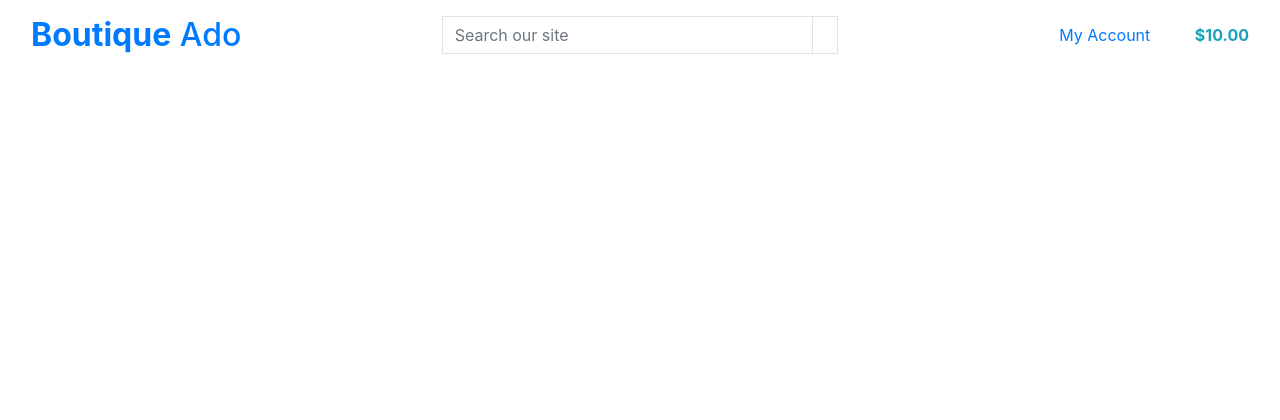
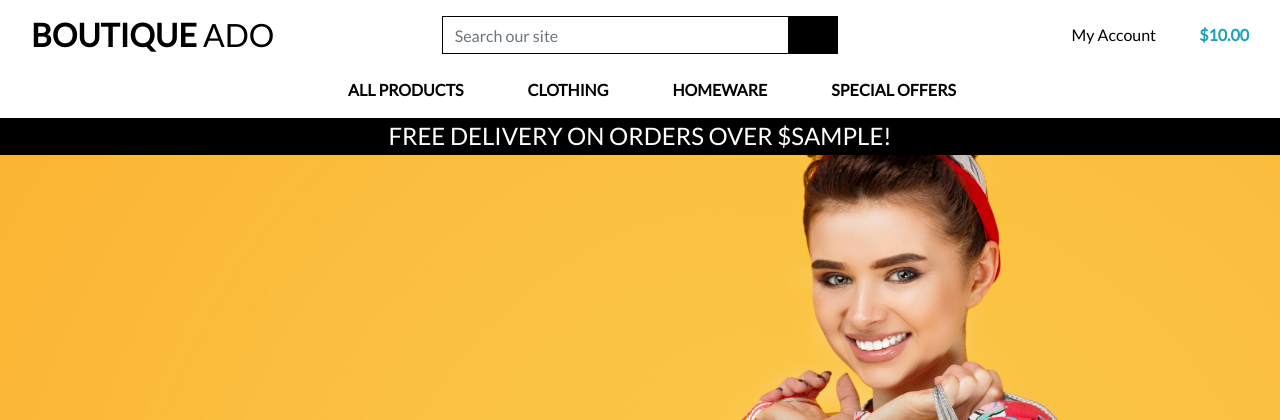
Before and after one commit to sphenry2799/boutique_ado_v1, a Django app: template templates/base.html in a window 1280 px wide. Shown: the top 420 px of the page. Run offline with Django 3.2, Linux system fonts and the light colour scheme; the template is opened without the code that fills it: most values are stand-ins (such as "Sample title", 1, 10 or a date in 2020).

Commit message:
add header and main nav bar

```diff
--- a/home/templates/home/index.html
+++ b/home/templates/home/index.html
@@ -1,7 +1,7 @@
 {% extends "base.html" %}
 {% load static %}
 
-{% block page header}
+{% block page_header %}
 <div class="container header-container">
     <div class="row">
         <div class="col">
@@ -10,7 +10,7 @@
     </div>
 </div>
 
-{% end block %}
+{% endblock %}
 
 {% block content %}
 
--- a/static/css/base.css
+++ b/static/css/base.css
@@ -56,6 +56,10 @@ body {
     border: 1px solid black !important;
 }
 
+.bg-black {
+    background: #000 !important;
+}
+
 /* -------------------------------- Media Queries */
 
 /* Slightly larger container on xl screens */
--- a/templates/base.html
+++ b/templates/base.html
@@ -23,6 +23,8 @@
       integrity="sha384-xOolHFLEh07PJGoPkLv1IbcEPTNtaed2xpHsD9ESMhqIYd0nLMwNLD69Npy4HI+N"
       crossorigin="anonymous"
     />
+    <link rel="stylesheet" href="https://fonts.googleapis.com/css?family=Lato&display=swap">
+    <link rel="stylesheet" href="{% static 'css/base.css' %}">
      {% endblock %}
 
     {% block extra_css %}
@@ -55,7 +57,7 @@
     <title>Boutique Ado  {% block extra_title %} {% endblock %} </title>
   </head>
 <body>
-   <header class="container-fluid fixed top">
+  <header class="container-fluid fixed-top">
     <div id="topnav" class="row bg-white pt-lg-2 d-none d-lg-flex">
       <div class="col-12 col-lg-4 my-auto py-1 py-lg-0 text-center text-lg-left">
         <a href="{% url 'home' %}" class="nav-link main-logo-link">
@@ -77,10 +79,11 @@
           </div>
         </form>
       </div>
-      <div class="col-12 col-lg-4 my-auto py-1 py-lg-0 text-center text-lg-left">
+      <div class="col-12 col-lg-4 my-auto py-1 py-lg-0">
         <ul class="list-inline list-unstyled text-center text-lg-right my-0">
           <li class="list-inline-item dropdown">
-              <a class="text-black nav-link" href="#" id="user-options" data-toggle="dropdown" aria-haspopup="true" aria-expanded="false">
+            <a class="text-black nav-link" href="#" id="user-options" data-toggle="dropdown" aria-haspopup="true"
+              aria-expanded="false">
               <div class="text-center">
                 <div><i class="fas fa-user fa-lg"></i></div>
                 <p class="my-0">My Account</p>
@@ -115,31 +118,36 @@
           </li>
         </ul>
       </div>
-      <div class="col-12 col-lg-4 my-auto py-1 py-lg-0 text-center text-lg-left">
-
+    </div>
+    <div class="row bg-white">
+      <nav class="navbar navbar-expand-lg navbar-light w-100">
+        <button class="navbar-toggler" type="button" data-toggle="collapse" data-target="#main-nav"
+          aria-controls="main-nav" aria-expanded="false" aria-label="Toggle navigation">
+          <span class="navbar-toggler-icon"></span>
+        </button>
+        {% include 'includes/mobile-top-header.html' %}
+        {% include 'includes/main-nav.html' %}
+      </nav>
+    </div>
+        <div id="delivery-banner" class="row text-center">
+      <div class="col bg-black text-white">
+        <h4 class="logo-font my-1">Free delivery on orders over ${{ free_shipping_threshold }}!</h4>
       </div>
     </div>
   </header>
 
   {% if messages %}
-   <div class="message-container">
-
-   </div>
+  <div class="message-container"></div>
   {% endif %}
 
-
   {% block page_header %}
-
   {% endblock %}
-
 
   {% block content %}
   {% endblock %}
 
-
   {% block postloadjs %}
   {% endblock %}
 
-
 </body>
 </html>
--- /dev/null
+++ b/templates/includes/main-nav.html
@@ -0,0 +1,50 @@
+<div class="collapse navbar-collapse" id="main-nav">
+    <ul class="navbar-nav w-auto mx-auto">
+        <li class="nav-item dropdown">
+            <a class="logo-font font-weight-bold nav-link text-black mr-5" href="#" id="all-products-link" data-toggle="dropdown" aria-haspopup="true" aria-expanded="false">
+                All Products
+            </a>
+            <div class="dropdown-menu border-0" aria-labelledby="all-products-link">
+                <a href="" class="dropdown-item">By Price</a>
+                <a href="" class="dropdown-item ">By Rating</a>
+                <a href="" class="dropdown-item ">By Category</a>
+                <a href="" class="dropdown-item">All Products</a>
+            </div>
+        </li>
+
+        <li class="nav-item dropdown">
+            <a class="logo-font font-weight-bold nav-link text-black mr-5" href="#" id="clothing-link" data-toggle="dropdown" aria-haspopup="true" aria-expanded="false">
+                Clothing
+            </a>
+            <div class="dropdown-menu border-0" aria-labelledby="clothing-link">
+                <a href="" class="dropdown-item">Activewear &amp; Essentials</a>
+                <a href="" class="dropdown-item">Jeans</a>
+                <a href="" class="dropdown-item">Shirts</a>
+                <a href="" class="dropdown-item">All Clothing</a>
+            </div>
+        </li>
+
+        <li class="nav-item dropdown">
+            <a class="logo-font font-weight-bold nav-link text-black mr-5" href="#" id="homeware-link" data-toggle="dropdown" aria-haspopup="true" aria-expanded="false">
+                Homeware
+            </a>
+            <div class="dropdown-menu border-0" aria-labelledby="homeware-link">
+                <a href="" class="dropdown-item">Bed &amp; Bath</a>
+                <a href="" class="dropdown-item">Kitchen &amp; Dining</a>
+                <a href="" class="dropdown-item">All Homeware</a>
+            </div>
+        </li>
+
+        <li class="nav-item dropdown">
+            <a class="logo-font font-weight-bold nav-link text-black" href="#" id="specials-link" data-toggle="dropdown" aria-haspopup="true" aria-expanded="false">
+                Special Offers
+            </a>
+            <div class="dropdown-menu border-0" aria-labelledby="specials-link">
+                <a href="" class="dropdown-item">New Arrivals</a>
+                <a href="" class="dropdown-item">Deals</a>
+                <a href="" class="dropdown-item">Clearance</a>
+                <a href="" class="dropdown-item">All Specials</a>
+            </div>
+        </li>
+    </ul>
+</div>
--- /dev/null
+++ b/templates/includes/mobile-top-header.html
@@ -0,0 +1,56 @@
+<li class="list-inline-item">
+    <a class="text-black nav-link d-block d-lg-none" href="#" id="mobile-search" data-toggle="dropdown" aria-haspopup="true" aria-expanded="false">
+        <div class="text-center">
+            <div><i class="fas fa-search fa-lg"></i></div>
+            <p class="my-0">Search</p>
+        </div>
+    </a>
+    <div class="dropdown-menu border-0 w-100 p-3 rounded-0 my-0" aria-labelledby="mobile-search">
+        <form class="form" method="GET" action="">
+            <div class="input-group w-100">
+                <input class="form-control border border-black rounded-0" type="text" name="q" placeholder="Search our site">
+                <div class="input-group-append">
+                    <button class="form-control form-control btn btn-black border border-black rounded-0" type="submit">
+                        <span class="icon">
+                            <i class="fas fa-search"></i>
+                        </span>
+                    </button>
+                </div>
+            </div>
+        </form>
+    </div>
+</li>
+<li class="list-inline-item dropdown">
+    <a class="text-black nav-link d-block d-lg-none" href="#" id="user-options" data-toggle="dropdown" aria-haspopup="true" aria-expanded="false">
+        <div class="text-center">
+            <div><i class="fas fa-user fa-lg"></i></div>
+            <p class="my-0">My Account</p>
+        </div>
+    </a>
+    <div class="dropdown-menu border-0" aria-labelledby="user-options">
+        {% if request.user.is_authenticated %}
+            {% if request.user.is_superuser %}
+                <a href="{% url 'account_logout' %}" class="dropdown-item">Product Management</a>
+            {% endif %}
+            <a href="" class="dropdown-item">My Profile</a>
+            <a href="{% url 'account_logout' %}" class="dropdown-item">Logout</a>
+        {% else %}
+            <a href="{% url 'account_signup' %}" class="dropdown-item">Register</a>
+            <a href="{% url 'account_login' %}" class="dropdown-item">Login</a>
+        {% endif %}
+    </div>
+</li>
+<li class="list-inline-item">
+    <a class="{% if grand_total %}text-primary font-weight-bold{% else %}text-black{% endif %} nav-link d-block d-lg-none" href="">
+        <div class="text-center">
+            <div><i class="fas fa-shopping-bag fa-lg"></i></div>
+            <p class="my-0">
+                {% if grand_total %}
+                    ${{ grand_total|floatformat:2 }}
+                {% else %}
+                    $0.00
+                {% endif %}
+            </p>
+        </div>
+    </a>
+</li>
```
Also changed, not shown: media/homepage_background_cropped.jpg (added). Lines whose indentation alone changed are shown as unchanged.
